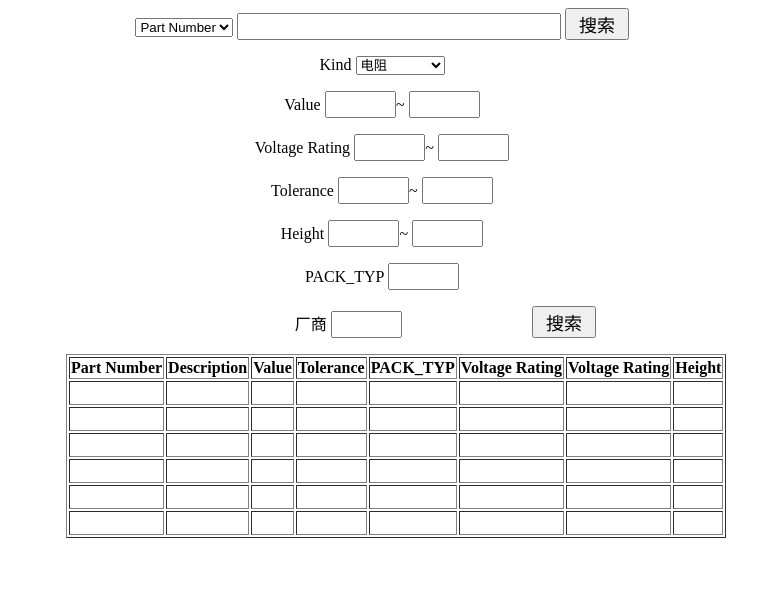
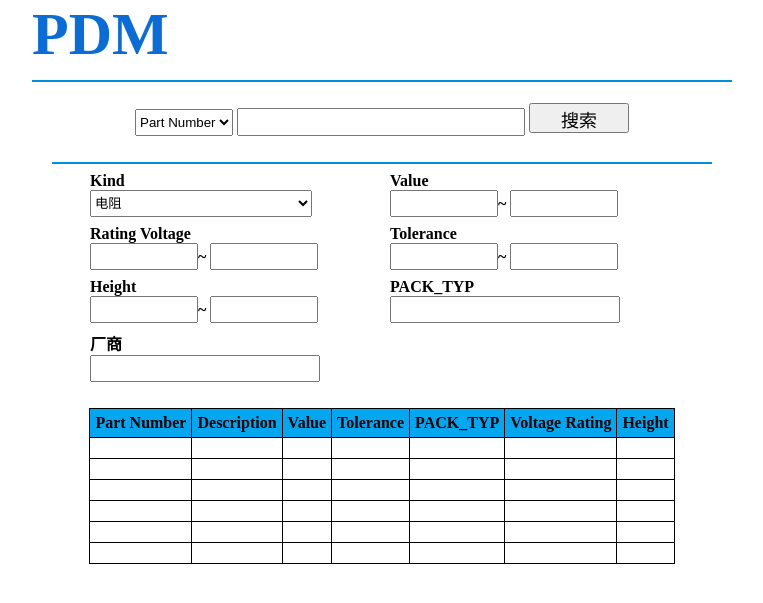
Before and after one commit to MrDogshit/PdmSystem, a Django app: template templates/PdmSearchPage/SearchHompage.html in a window 1280 px wide. Shown: the top 603 px of the page, without its empty margins (258-1021 px from the left). Run offline with Django 3.2, Linux system fonts and the light colour scheme; the template is opened without the code that fills it, so the values that code supplies are empty.

Commit message:
Update SearchHompage.html
修改main主页 CSS布局

```diff
--- a/templates/PdmSearchPage/SearchHompage.html
+++ b/templates/PdmSearchPage/SearchHompage.html
@@ -2,33 +2,76 @@
 <html lang="en">
 <head>
     <meta charset="UTF-8">
+	<meta name="viewport" content="width=device-width,initial-scale=1.0">
     <title>PdmSystemHome</title>
     <style>
+		*{
+			margin: 0;
+		}
 		body
 		{
 			text-align: center;
 		}
+		select{
+			height: 27px;
+		}
 		input
 		{
-            width: 5%;
+			width: 100px;
 			height: 20%;
 			font-size: 18px;
 		}
-        #search_context
-        {
-            width: 25%;
+		span{
+			width: 130px;
+			display: block;
 		}
-        #search_button
-        {
-            width: 5%;
+		#optionblock{
+			width: 800px;
+			overflow: auto;
+			margin: auto;
 		}
-        td
-        {
-            height: 20px;
+		#searchblock{
+			height: 80px;
+			width: 660px;
+			margin: auto;
+			line-height: 80px;
+			border-bottom:  2px solid #008FE0;
+		}
+		#headline{
+			height: 80px;
+			width: 700px;
+			margin: auto;
+			border-bottom:  2px solid #008FE0;
+			font-size: 60px;
+		}
+		.leftblock{
+			width: 400px;
+			float: left;
+			margin: auto;
+		}
+		.rightblock{
+			width: 400px;
+			float: left;
+			text-align: left;
+		}
+		p.option{
+			margin: 8px;
+			left: auto;
 		}
 		table{
+			border-collapse: collapse;
+			border: 1px solid black;
 			position: relative;
-            left: 25%;
+			margin: auto;
+		}
+		th{
+			border:1px solid black ;
+			padding: 5px;
+			background-color: #02A7F0;
+		}
+		td{
+			border:1px solid black ;
+			padding: 10px;
 		}
 		p
 		{
@@ -37,16 +80,24 @@
 		</style>
 </head>
 <body>
-    <select id="u0_input" class="u0_input">
+	<div id="headline"><span style="color: #0A6CD6;"><b>PDM</span>
+
+	</div>
+
+	<div id="searchblock">
+		<select id="u0_input" class="u0_input" >
 		    <option class="u0_input_option" selected value="Part Number">Part Number</option>
 		    <option class="u0_input_option" value="Description">Description</option>
 		</select>
-    <input type="text" name="search_context" id="search_context">
-    <input type="button" name="search_button" id="search_button" value="搜索">
-    <div>
-        <div>
-            <p>Kind
-                <select id="u44_input" class="u44_input">
+		<input class="search_context" type="text" name="search_context" style="width: 280px;height: 22px;" >
+		<input type="submit" style="width: 100px;height: 30px;" value="搜索" >
+	</div>
+
+	<div id="optionblock">
+        <div class="leftblock">
+			<div style="text-align: left;margin-left: 100px;">
+				<p class="option" ><span>Kind</span>
+				    <select id="u44_input" class="u44_input" style="width: 222px;">
 				      <option class="u44_input_option" value="电阻">电阻</option>
 				      <option class="u44_input_option" value="电容">电容</option>
 				      <option class="u44_input_option" value="电感">电感</option>
@@ -60,33 +111,34 @@
 				      <option class="u44_input_option" value="WIFI">WIFI</option>
 				    </select>
 				</p>
-
-        </div>
-        <p>Value
-            <input type="text" name="value_min">~
-            <input type="text" name="value_max">
+				<p class="option"><span>Rating Voltage</span>
+					<input type="number" name="value_min">~
+					<input type="number" name="value_max">
 				</p>
-        <p>Voltage Rating
-            <input type="text" name="value_min">~
-            <input type="text" name="value_max">
+				<p class="option"><span>Height</span>
+					<input type="number" name="value_min">~
+					<input type="number" name="value_max">
 				</p>
-        <p>Tolerance
-            <input type="text" name="value_min">~
-            <input type="text" name="value_max">
-        </p>
-        <p>Height
-            <input type="text" name="value_min">~
-            <input type="text" name="value_max">
-        </p>
-        <p>PACK_TYP
-            <input type="text" name="value_min">
-        </p>
-        <p>厂商
-            <input type="text" name="Producter">
-            <input type="button" name="search_button" style="position: relative; left: 10%;" value="搜索">
+				<p class="option"><span>厂商</span>
+					<input type="text" name="Producter" style="width:222px;">
 				</p>
 			</div>
-    <table border="1">
+		</div>
+		<div class="rightblock">
+			<p class="option"><span>Value</span>
+			    <input type="number" name="value_min">~
+			    <input type="number" name="value_max">
+			</p>
+			<p class="option"><span>Tolerance</span>
+			    <input type="number" name="value_min">~
+			    <input type="number" name="value_max">
+			</p>
+			<p class="option"><span >PACK_TYP</span>
+			    <input type="text" name="value_min" style="width: 222px;">
+			</p>
+		</div>
+    </div><br/>
+    <table>
         <tr>
             <th>Part Number</th>
             <th>Description</th>
@@ -94,11 +146,9 @@
             <th>Tolerance</th>
             <th>PACK_TYP</th>
             <th>Voltage Rating</th>
-            <th>Voltage Rating</th>
             <th>Height</th>
         </tr>
         <tr>
-            <td></td>
             <td></td>
             <td></td>
             <td></td>
@@ -115,10 +165,8 @@
             <td></td>
             <td></td>
             <td></td>
-            <td></td>
         </tr>
         <tr>
-            <td></td>
             <td></td>
             <td></td>
             <td></td>
@@ -135,10 +183,8 @@
             <td></td>
             <td></td>
             <td></td>
-            <td></td>
         </tr>
          <tr>
-            <td></td>
             <td></td>
             <td></td>
             <td></td>
@@ -155,7 +201,6 @@
             <td></td>
             <td></td>
             <td></td>
-            <td></td>
         </tr>
     </table>
 </body>
```
Lines whose indentation alone changed are shown as unchanged.
